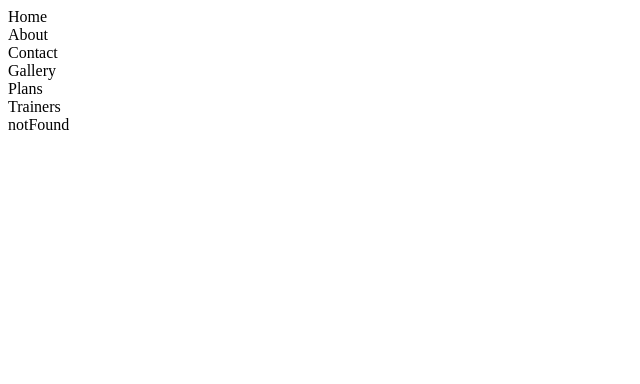
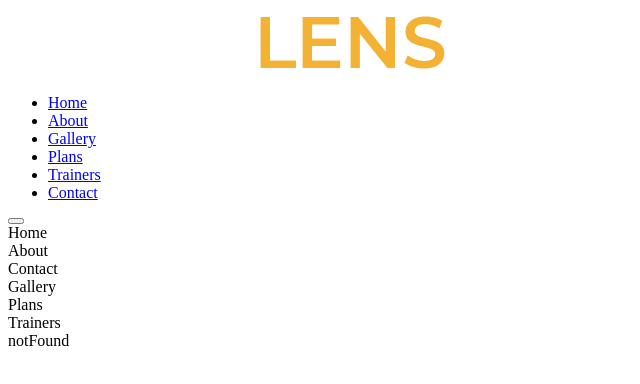
Before and after one commit to iAM7ander/gym, a React (Create React App) app: page / in a window 1280 px wide. Shown: the top 384 px of the page, without its empty margins (0-640 px from the left). Built offline with nearby package versions, Linux system fonts and the light colour scheme.

Commit message:
added data with name and path links, added btn

```diff
--- a/src/App.jsx
+++ b/src/App.jsx
@@ -1,3 +1,5 @@
+import {BrowserRouter, Routes, Route} from 'react-router-dom'
+
 import Home from './pages/home/Home'
 import About from './pages/about/About'
 import Contact from './pages/contact/Contact'
@@ -5,10 +7,12 @@ import Gallery from './pages/gallery/Gallery'
 import Plans from './pages/plans/Plans'
 import NotFound from './pages/notFound/NotFound'
 import Trainers from './pages/trainers/Trainers'
+import Navbar from './components/Navbar'
 
 const App = () => {
   return (
-    <div>
+    <BrowserRouter>
+      <Navbar/>
       <Home/>
       <About/>
       <Contact/>
@@ -16,7 +20,7 @@ const App = () => {
       <Plans/>
       <Trainers/>
       <NotFound/>
-    </div>
+    </BrowserRouter>
   )
 }
 
--- a/src/components/Navbar.jsx
+++ b/src/components/Navbar.jsx
@@ -2,6 +2,7 @@ import {Link, NavLink} from 'react-router-dom'
 
 import './navbar.css'
 import Logo from '../images/logo.png'
+import {links} from '../data'
 
 
 const Navbar = () => {
@@ -11,8 +12,20 @@ const Navbar = () => {
             <Link to={"/"} className='logo'>
                 <img src={Logo} alt="Nav Logo"/>
             </Link>
-            nav links
-            nav buttons
+            <ul className='nav_links'>
+              {
+                  links.map(({name, path}, index) => {
+                      return(
+                        <li>
+                            <NavLink to={path}>{name}</NavLink>
+                        </li>
+                      )
+                  })
+              }
+            </ul>
+            <button className="nav_toggle-btn">
+
+            </button>
         </div>
     </nav>
   )
```
